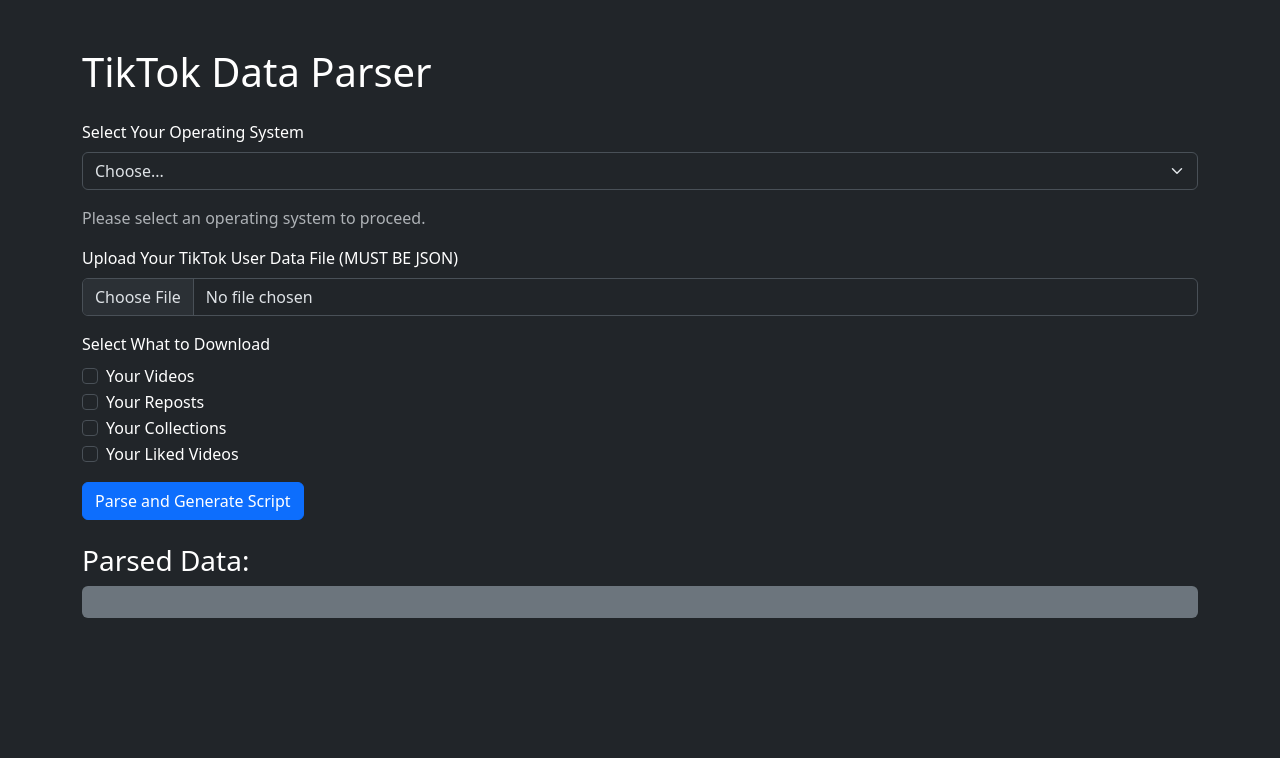
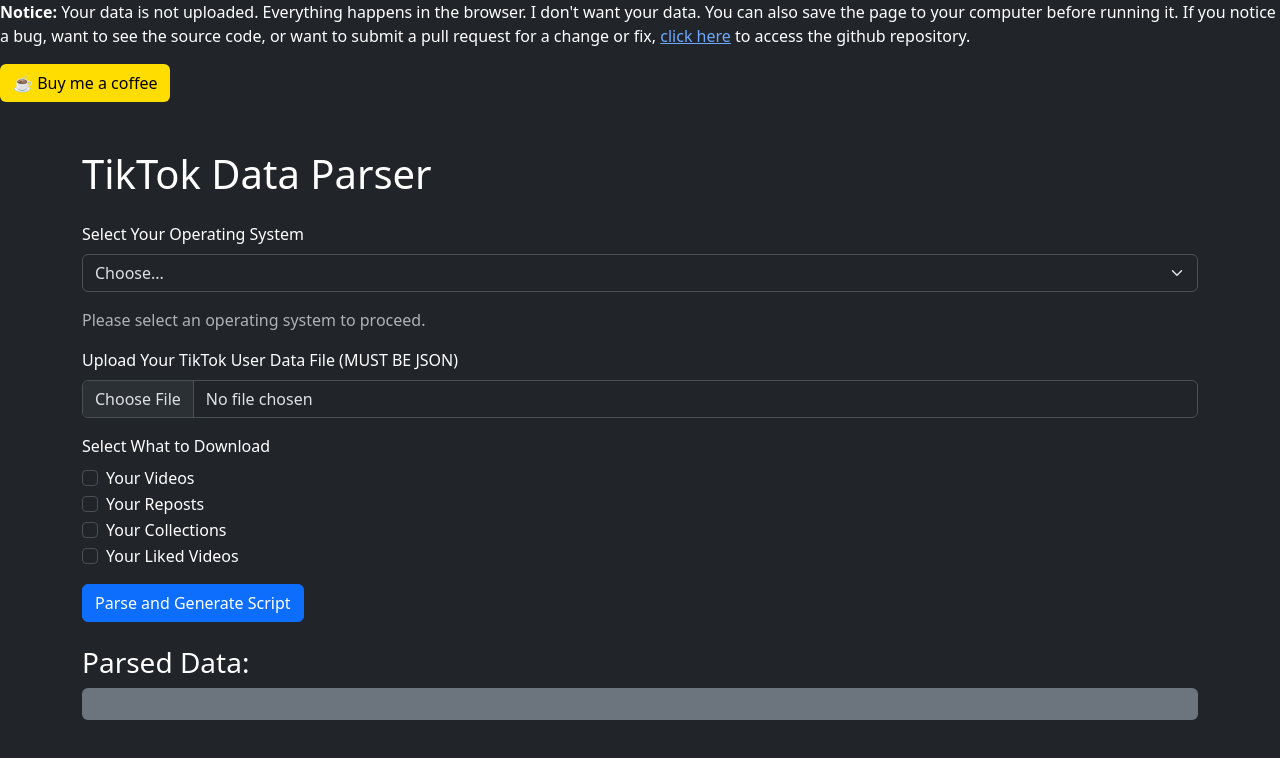
Before and after one commit to mvanwie/tiktok-bulk-downloader, a plain HTML site: page index.html in a window 1280 px wide. Drawn offline with nearby package versions, Linux system fonts and the light colour scheme.

Commit message:
Update index.html
Added contact info and a link to the repo for pull requests

```diff
--- a/index.html
+++ b/index.html
@@ -16,6 +16,9 @@
     <title>TikTok Data Parser</title>
 </head>
 <body class="bg-dark text-white">
+    <p><b>Notice:</b> Your data is not uploaded. Everything happens in the browser. I don't want your data. You can also save the page to your computer before running it. If you notice a bug, want to see the source code, or want to submit a pull request for a change or fix, <a href="https://github.com/cjtrowbridge/tiktok-bulk-downloader">click here</a> to access the github repository.</p>
+    <a style="background-color: #FFDD00; color: black;" class="btn btn-buymeacoffee" href="https://buymeacoffee.com/cjtrowbridge">☕ Buy me a coffee</a>
+
 
 <div class="container mt-5">
     <h1 class="mb-4">TikTok Data Parser</h1>
```
